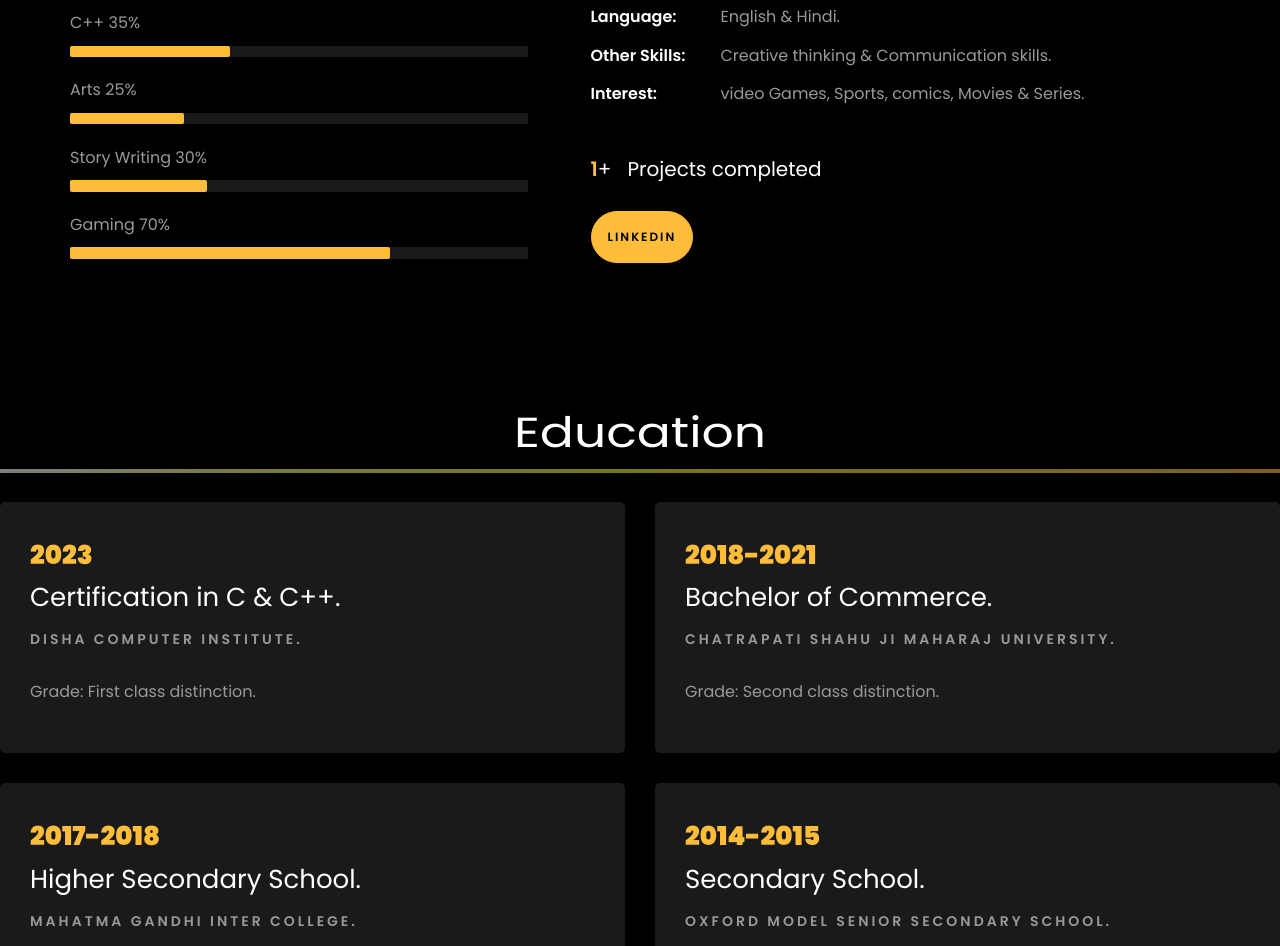
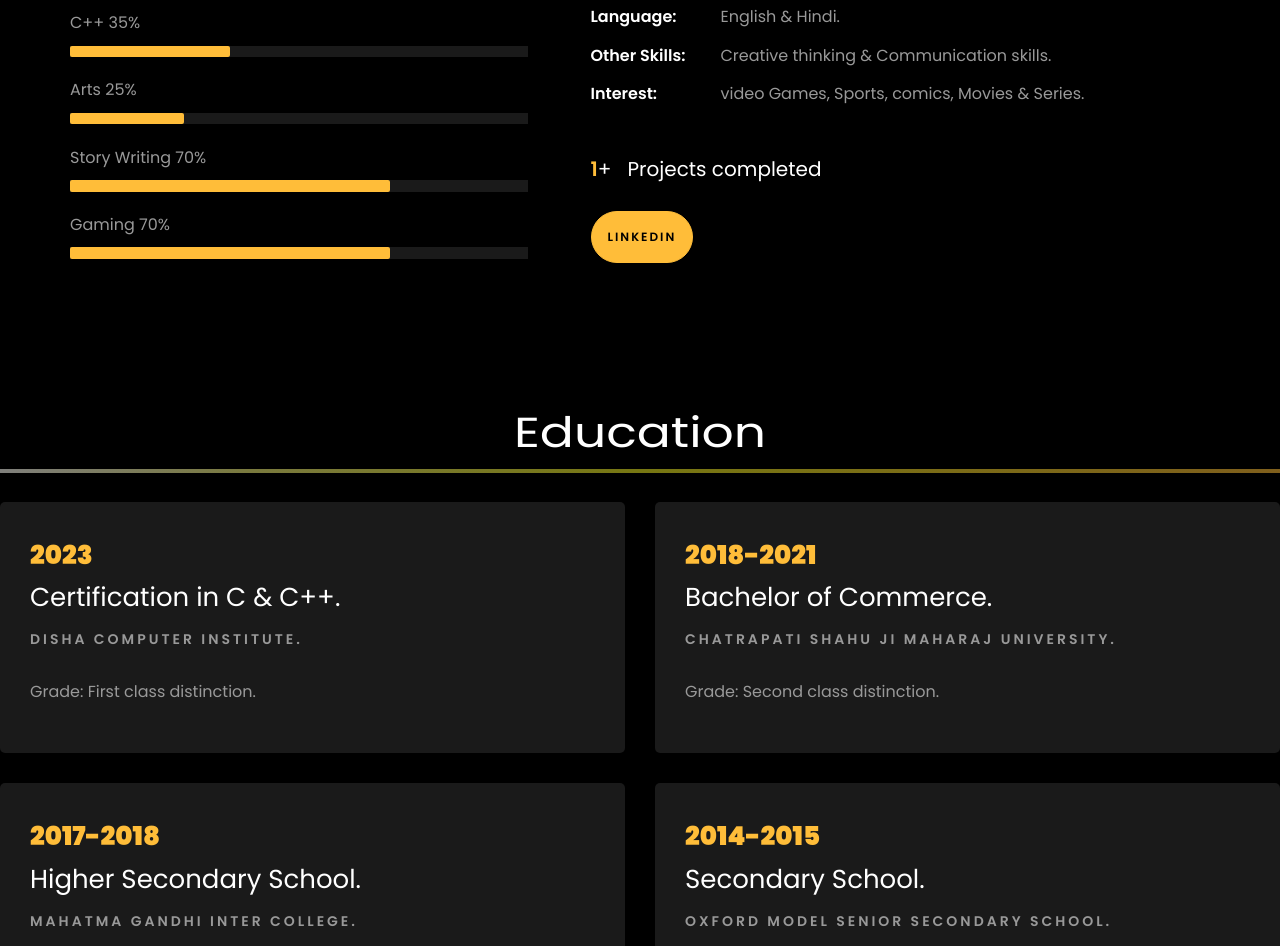
Before and after one commit to Gauravplay/gauravchandra.github.io, a plain HTML site: page index.html in a window 1280 px wide. Shown: the part 1191-2137 px from the top of the page. Drawn offline with Linux system fonts and the light colour scheme; files whose address does not match are found by name.

Commit message:
Update index.html

```diff
--- a/index.html
+++ b/index.html
@@ -247,9 +247,9 @@
 											aria-valuemax="100"></div>
 									</div>
 
-									<span>Story Writing</span> <span class="pull-right">30%</span>
+									<span>Story Writing</span> <span class="pull-right">70%</span>
 									<div class="progress">
-										<div class="progress-bar" role="progressbar" style="width: 30%" aria-valuenow="85" aria-valuemin="0"
+										<div class="progress-bar" role="progressbar" style="width: 70%" aria-valuenow="85" aria-valuemin="0"
 											aria-valuemax="100"></div>
 									</div>
 
```
